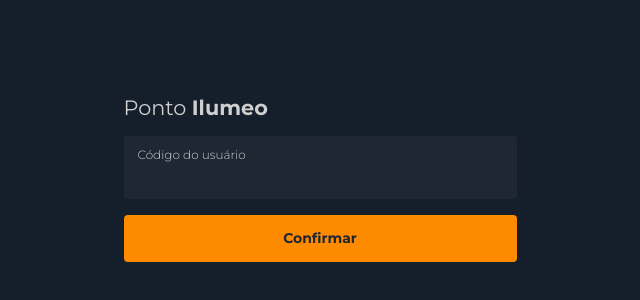
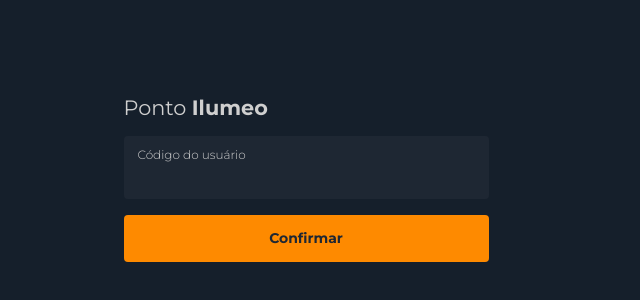
Before and after one commit to JonathanThomaz/time-register-frontend, a React (Create React App) app: page / in a window 1280 px wide. Shown: the part 222-522 px from the top of the page, without its empty margins (334-974 px from the left). Built offline with nearby package versions, Linux system fonts and the light colour scheme; no server answers.

Commit message:
fix: fix width

```diff
--- a/src/components/Button/styles.ts
+++ b/src/components/Button/styles.ts
@@ -3,8 +3,8 @@
   isActive: boolean;
 }
 export const ButtonContainer = styled.div<IButtonContainer>`
+  width: -webkit-fill-available;
   background: linear-gradient(124.18deg, #fe8a00 22.06%, #fe8a00 81.62%);
-  width: 100%;
   text-align: center;
   padding: 0 14px;
   button {
--- a/src/components/Input/styles.ts
+++ b/src/components/Input/styles.ts
@@ -1,7 +1,7 @@
 import styled from 'styled-components';
 
 export const Container = styled.div`
-  width: 100%;
+  width: -webkit-fill-available;
   background-color: ${({ theme }) => theme.colors.secondary};
   padding: 8px 14px;
   border-radius: 4px;
@@ -10,7 +10,7 @@
     font-size: 12px;
   }
   input {
-    width: 100%;
+    width: -webkit-fill-available;
     background: transparent;
     outline: none;
     border: none;
```
